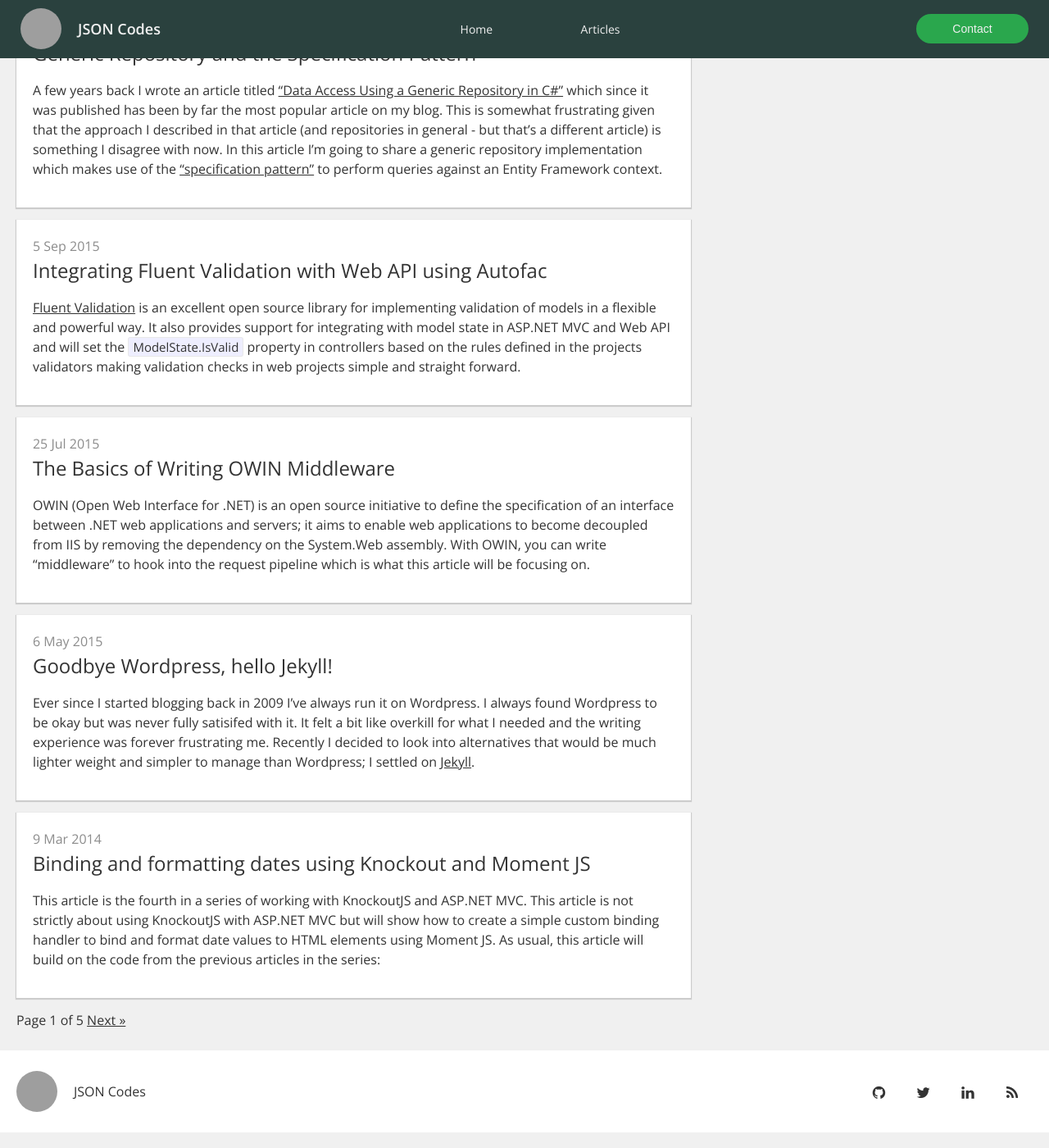
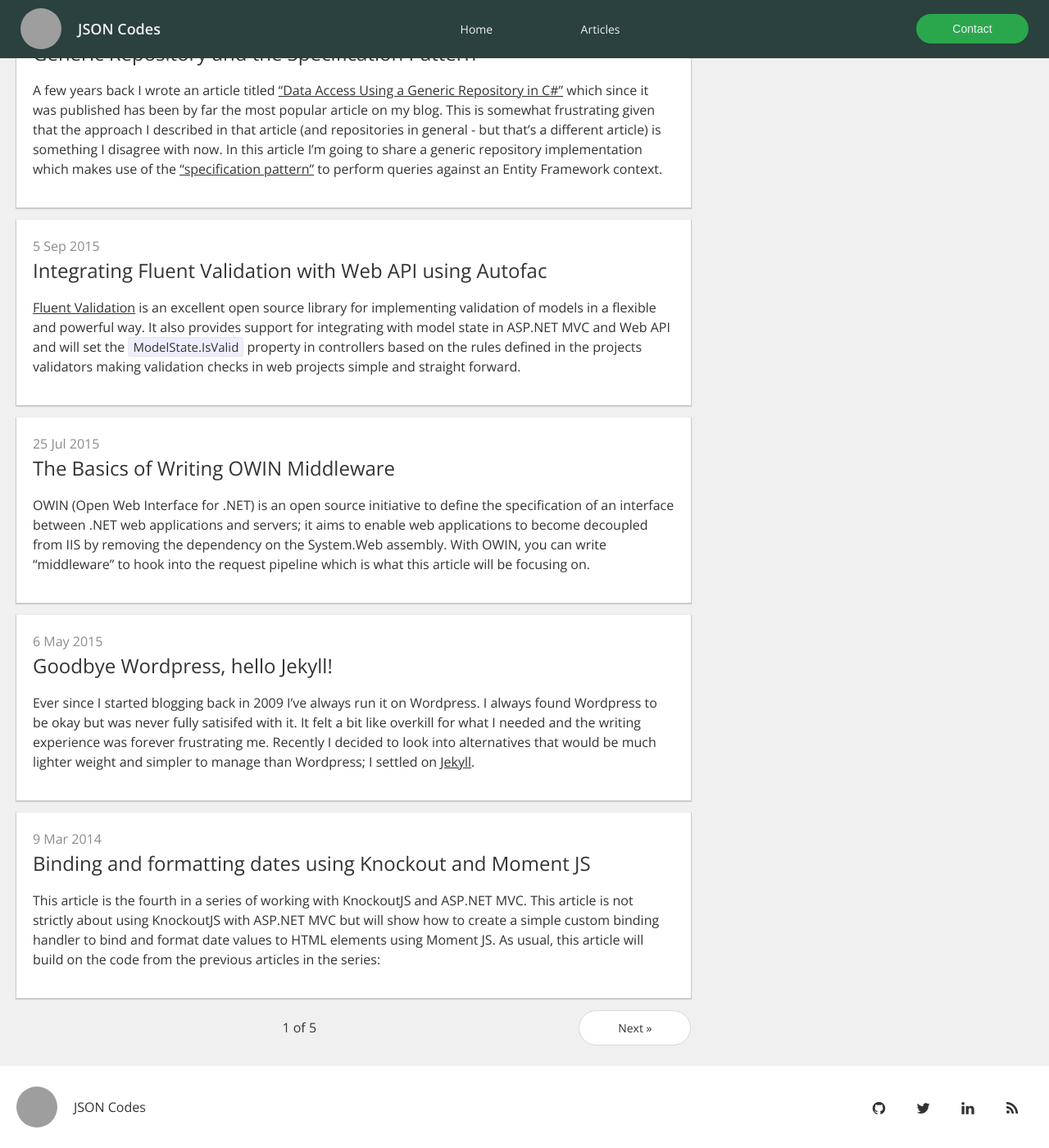
Before and after one commit to jsoncodes/jsoncodes.github.io, a Jekyll site: the page built from blog/index.html, in a window 1280 px wide and 1400 px high, scrolled down 1359 px. Shown: the whole window at 82% size. Built offline with Jekyll 4.4.1, drawn with Linux system fonts in a browser that asks for light colours; nearby versions of some CDN libraries; the list of posts is cut into pages by our own code; grey boxes are pictures that could not be loaded.

Commit message:
Styling pagination

```diff
--- a/_sass/_blog.scss
+++ b/_sass/_blog.scss
@@ -150,6 +150,6 @@
   }
 }
 
-.post-navigation {
+.post-navigation, .pagination {
   @extend %flex;
 }
--- a/blog/index.html
+++ b/blog/index.html
@@ -9,13 +9,17 @@ layout: blog
 
   <div class="pagination">
     {% if paginator.previous_page %}
-      <a href="{{ paginator.previous_page_path }}" class="previous">&laquo; Previous</a>
+      <a href="{{ paginator.previous_page_path }}" class="button previous">&laquo; Previous</a>
+    {%else %}
+      &nbsp;
     {% endif %}
 
-    <span class="page_number ">Page {{ paginator.page }} of {{ paginator.total_pages }}</span>
+    <span class="page_number ">{{ paginator.page }} of {{ paginator.total_pages }}</span>
 
     {% if paginator.next_page %}
-      <a href="{{ paginator.next_page_path }}" class="next">Next &raquo;</a>
+      <a href="{{ paginator.next_page_path }}" class="button next">Next &raquo;</a>
+    {% else %}
+      &nbsp;
     {% endif %}
   </div>
 </div>
```
